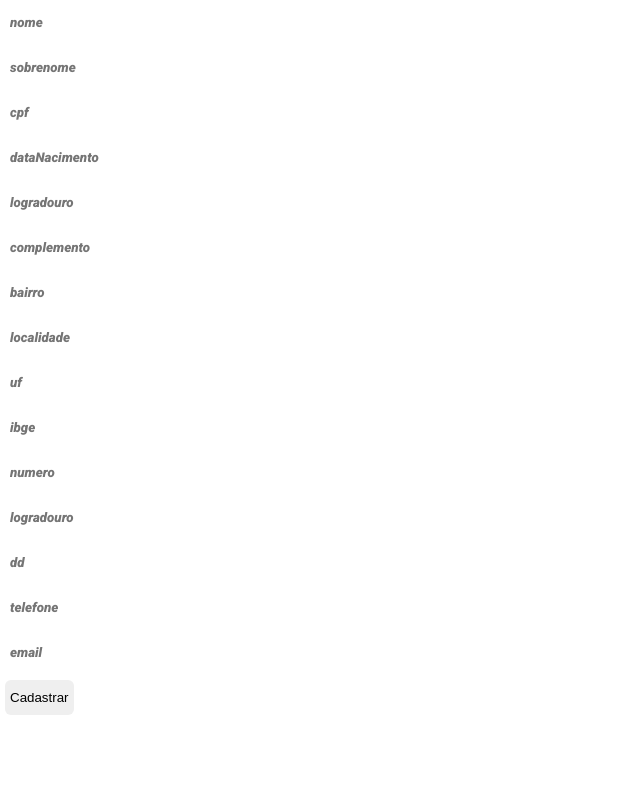
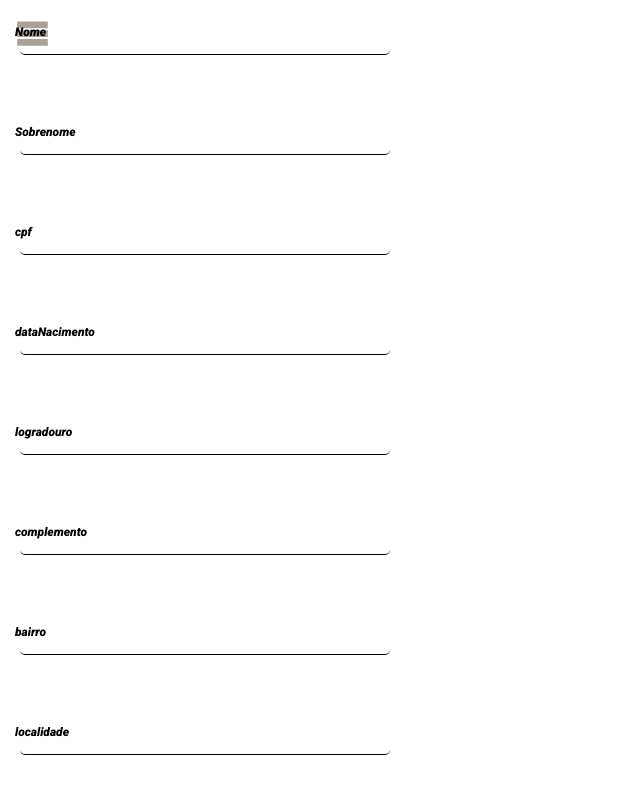
Before and after one commit to rdsdo100/academia_front, a React (Create React App) app: page /cadastro-usuario in a window 1280 px wide. Shown: the top 800 px of the page, without its empty margins (0-640 px from the left). Built offline with nearby package versions, Linux system fonts and the light colour scheme.

Commit message:
testando layout de imput

```diff
--- a/src/component/Input/index.tsx
+++ b/src/component/Input/index.tsx
@@ -4,8 +4,17 @@ import './styles.css'
 
 type IInputProps = InputHTMLAttributes<HTMLInputElement>;
 
-const Input: React.FC<IInputProps> = ({ ...rest }) => (
-    <input {...rest} />
-);
 
+type prop = IInputProps
+
+const Input: React.FC<IInputProps> = ({  children, ...rest }) =>  (
+
+        <div className='login-boxs'>
+            <div className='user-boxs'>
+                <input required {...rest} />
+                {children}
+            </div>
+        </div>
+
+    );
 export default Input;
--- a/src/component/Input/styles.css
+++ b/src/component/Input/styles.css
@@ -1,8 +1,44 @@
-input {
+
+.login-boxs {
+
+    position: relative;
+    width: 400px;
+    padding: 15px;
+    box-sizing: border-box;
+
+}
+
+.login-boxs .user-boxs {
+    position: relative;
+}
+
+.login-boxs .user-boxs input {
     width: 100%;
-    border: #333333 1px solid;
-    margin: 7px 0;
-    padding: 10px;
+    padding: 10px 0;
+    font-size: 12px;
+    color: #000;
+    margin-bottom: 30px;
+    border: none;
+    border-bottom: 1px solid #000000;
+    outline: none;
+    background: transparent;
+}
 
-    border-radius: 5px;
+.login-boxs .user-boxs label {
+    position: absolute;
+    top:0;
+    left: 0;
+    padding: 10px 0;
+    font-size: 12px;
+    color: #000000;
+    pointer-events: none;
+    transition: .5s;
 }
+
+.login-boxs .user-boxs input:focus ~ label,
+.login-boxs .user-boxs input:valid ~ label {
+    top: -20px;
+    left: 0;
+    color: red;
+    font-size: 12px;
+}
--- a/src/pages/Home/index.tsx
+++ b/src/pages/Home/index.tsx
@@ -1,14 +1,23 @@
 import React from 'react'
 import Menu from "../../component/Menu";
 import Layout from "../../component/Layout";
+import {useSelector} from "react-redux";
+import {ApplicationState} from "../../store";
 
 
  const Home: React.FC = () => {
+
+     const  repo = useSelector((state: ApplicationState) => {
+
+         return state.auth.auth
+     })
+
 
 return(
     <Layout>
         <div>
             <Menu/>
+            <h2>{repo}</h2>
         </div>
     </Layout>
 
--- a/src/pages/Login/index.tsx
+++ b/src/pages/Login/index.tsx
@@ -1,23 +1,24 @@
 import React, {ChangeEvent, useState} from 'react'
-import {Link , useHistory} from 'react-router-dom'
+import {useHistory} from 'react-router-dom'
 import './styles.css'
 import LoginServer from "../../services/LoginServer";
-
-
+import {useDispatch} from "react-redux";
+import {loadAuthSuccess} from "../../store/ducks/auth/actions";
 
 const Login: React.FC = () => {
 
+    const dispath = useDispatch()
     const history = useHistory()
     const [usuario , setUsuario] = useState<string>()
     const [senha , setSenha] = useState<string>()
     const [error , setError] = useState<string>()
 
     function habdleInputUsuario(event : ChangeEvent<HTMLInputElement>) {
-         const {name , value} = event.target
+        const {value} = event.target
         setUsuario(String(value))
     }
     function habdleInputSenha(event : ChangeEvent<HTMLInputElement>) {
-         const {name , value} = event.target
+        const {value} = event.target
         setSenha(String(value))
     }
 
@@ -25,16 +26,19 @@ setUsuario(String(value))
         //event.preventDefault()
         const loginServer= new LoginServer()
         const login = await loginServer.login(String(usuario) , String(senha))
-         console.log(login.data)
+
+
+        dispath(loadAuthSuccess({name: String(login.data.authorization.authorization)}))
+
+console.log(login.data.authorization)
+
+
         if(login.data.authorization){
             history.push('/home')
         }else{
             setError("Login Invalido!")
         }
-
-
     }
-
 
 return(
     <div className='tela'>
--- a/src/pages/Usuario/CadastroUsuario/index.tsx
+++ b/src/pages/Usuario/CadastroUsuario/index.tsx
@@ -2,32 +2,39 @@ import React from 'react';
 
 
 import Input from "../../../component/Input";
+import Menu from "../../../component/Menu";
 
 const CadastroUsuario: React.FC = () => {
     return(
 
 <div>
+    <Menu/>
+    <div>
+        <div>
+            <Input type='text'> <label>Nome</label></Input>
+            <Input type='text'><label>Sobrenome</label></Input>
+        </div>
+        <div>
+            <Input type='text'><label>cpf</label></Input>
+            <Input type='text'><label>dataNacimento</label></Input>
+            <Input type='text'><label>logradouro</label></Input>
+            <Input type='text'><label>complemento</label></Input>
+            <Input type='text'><label>bairro</label></Input>
+            <Input type='text'><label>localidade</label></Input>
+            <Input type='text'><label>UF</label></Input>
+            <Input type='text'><label>ibge</label></Input>
+            <Input type='text'><label>numero</label></Input>
+            <Input type='text'><label>logradouro</label></Input>
+        </div>
+        <div>
+            <Input type='text'><label>DD</label></Input>
+            <Input type='text'><label>telefone</label></Input>
+        </div>
+    <div>
+            <Input type='email'><label>email</label></Input>
+    </div>
 
-            <Input placeholder= "nome" type='text'></Input>
-            <Input placeholder= "sobrenome" type='text'></Input>
-            <Input placeholder= "cpf" type='text'></Input>
-            <Input placeholder= "dataNacimento" type='text'></Input>
-            <Input placeholder= "logradouro" type='text'></Input>
-            <Input placeholder= "complemento" type='text'></Input>
-            <Input placeholder= "bairro" type='text'></Input>
-            <Input placeholder= "localidade" type='text'></Input>
-            <Input placeholder= "uf" type='text'></Input>
-            <Input placeholder= "ibge" type='text'></Input>
-            <Input placeholder= "numero" type='text'></Input>
-            <Input placeholder= "logradouro" type='text'></Input>
-            <Input placeholder= "dd" type='text'></Input>
-            <Input placeholder= "telefone" type='text'></Input>
-            <Input placeholder= "email" type='email'></Input>
-
-
-        <button type='submit'>Cadastrar</button>
-
-
+    </div>
 </div>
 
     )
--- a/src/styles/GlobalStyles.ts
+++ b/src/styles/GlobalStyles.ts
@@ -11,6 +11,7 @@ export default createGlobalStyle `
 }
 
 html, body, #root {
+
   width: 100vw;
   height: 100vh;
 }
```
Also changed, not shown: 1 other file (tests, documents, lock files or other folders). Lines whose indentation alone changed are shown as unchanged.
